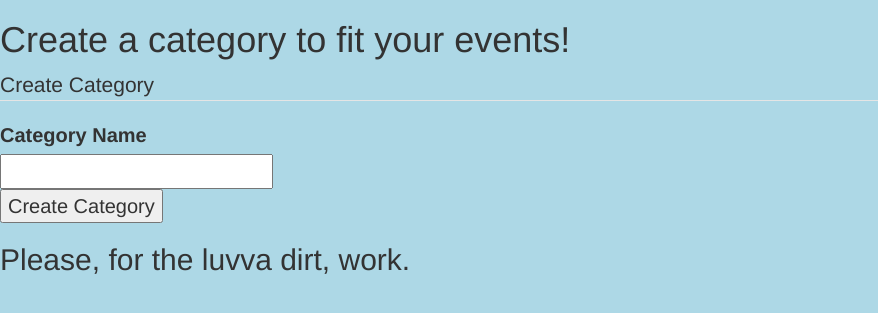
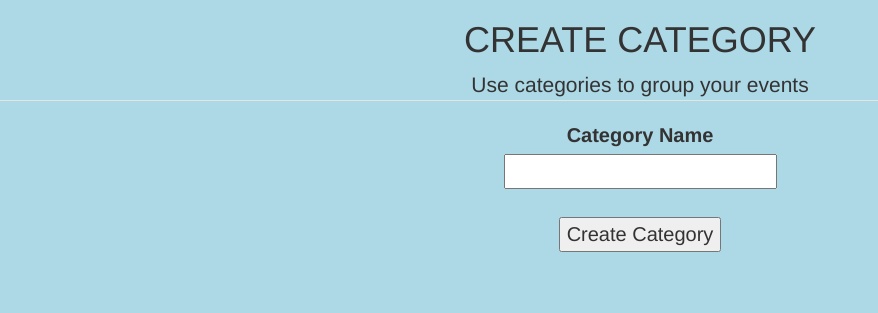
Before and after one commit to OHawkins/cs330final, a Flask app: page /create_category in a window 1280 px wide. Shown: the top 313 px of the page, without its empty margins (0-878 px from the left). Run offline with Flask 2, Linux system fonts and the light colour scheme; some libraries are stand-ins or nearby versions.

Commit message:
Modified html

```diff
--- a/templates/category.html
+++ b/templates/category.html
@@ -1,21 +1,22 @@
 {% extends "base.html" %}
 <body>
 {% block body %}
-<h1>Create a category to fit your events!</h1>
-	<div class="dataentry">
+<h1 style = "text-align: center; font-variant: small-caps;">CREATE CATEGORY</h1>
+	<div style = "text-align: center;" class="dataentry">
 			<form class="form-inline" name="event_form" action = "https://tranquil-chamber-88017.herokuapp.com/create_category" method = post>
-			<legend>Create Category</legend>
+			<legend>Use categories to group your events</legend>
             {{ form.hidden_tag() }}
 
             <div style = font-size:20px; font-weight:bold; margin-left:150px;>
-               {{ form.name.label }}<br>
+               {{ form.name.label }}
+			   <br>
                {{ form.name }}
-               <br>
+               <br><br>
 
                {{ form.submit }}
             </div>
 
          </fieldset>
 </form>
-<h2>Please, for the luvva dirt, work.</h2>
+
 {% endblock %}
--- a/templates/create_event.html
+++ b/templates/create_event.html
@@ -1,7 +1,7 @@
 {% extends "base.html" %}
 <body>
 {% block body %}
-<h1 style = "text-align: center;">Create Event</h1>
+<h1 style = "text-align: center; font-variant: small-caps;">CREATE AN EVENT</h1>
 
 	<div class="dataentry">
 			<form class="form-inline" name="event_form" action = "https://tranquil-chamber-88017.herokuapp.com/create_event" method = post>
--- a/templates/index.html
+++ b/templates/index.html
@@ -1,7 +1,7 @@
 {% extends "base.html" %}
 <body>
 {% block body %}
-<h1>Events</h1>
+<h1 style = "text-align: center; font-variant: small-caps;">CALENDAR</h1>
 <div>
 <a target="_self" href='https://tranquil-chamber-88017.herokuapp.com/create_event' class="btn btn-info" role="button" >Create Event</a>
 <a target="_self" href='https://tranquil-chamber-88017.herokuapp.com/create_category' class="btn btn-info" role="button" >Create Category</a>
```
